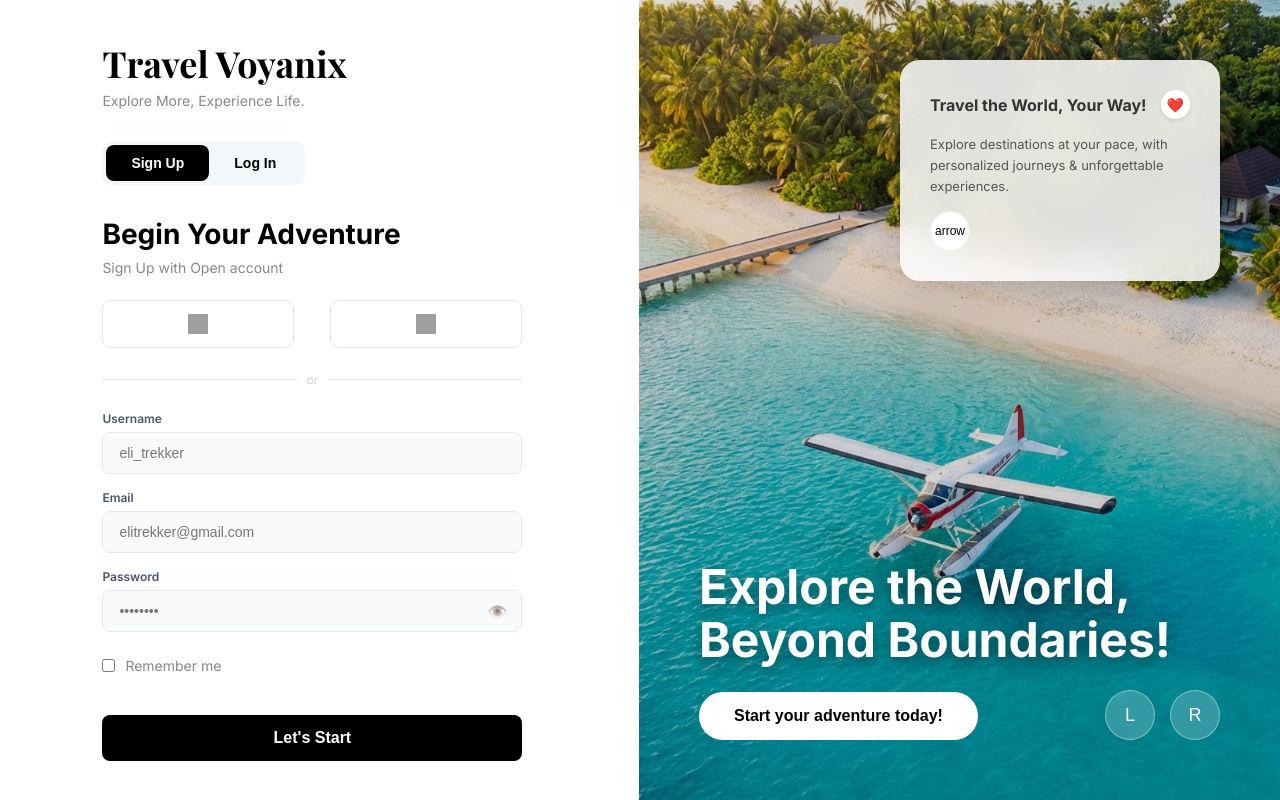
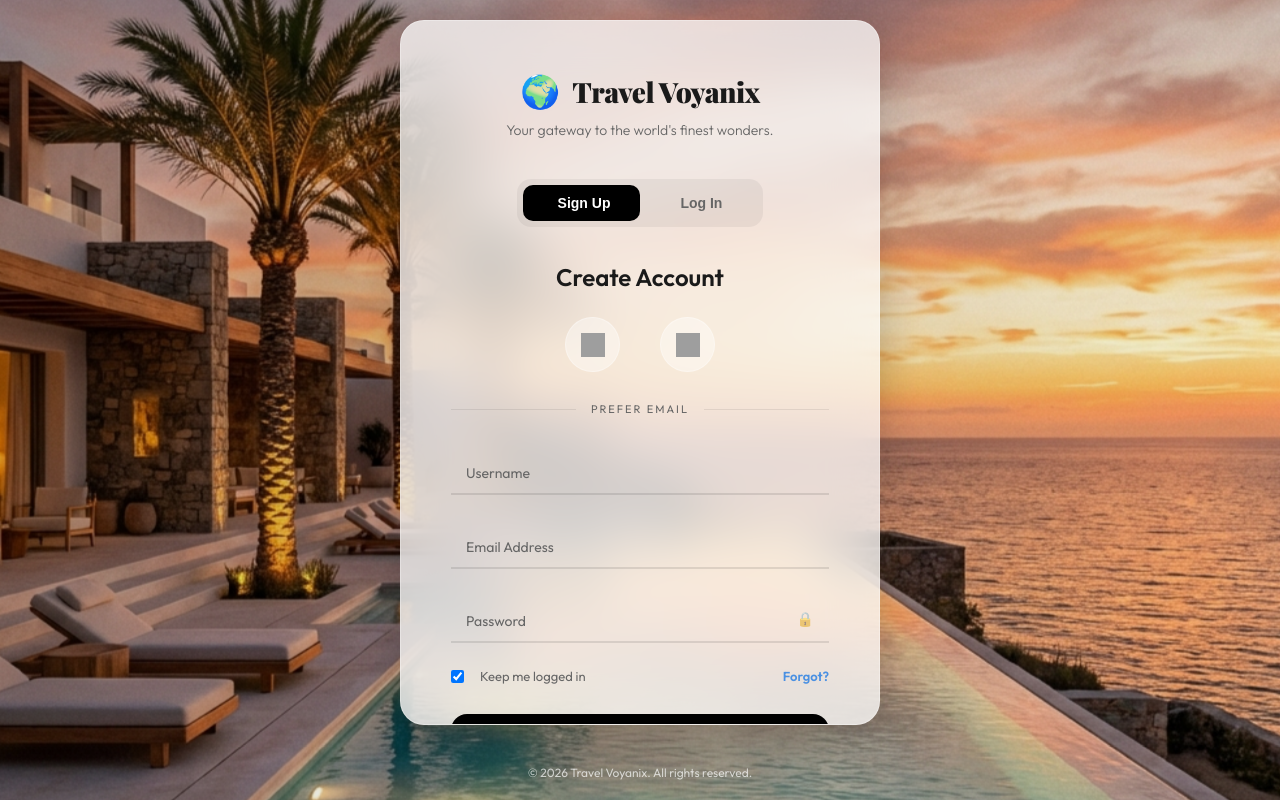
Before and after one commit to arvijayadhith7/TRAVEL-PLANNER, a plain HTML site: page login.html in a window 1280 px wide. Drawn offline with nearby package versions, Linux system fonts and the light colour scheme; grey boxes are pictures that could not be loaded.

Commit message:
Complete redesign: Stunning premium glassmorphism layout

```diff
--- a/login.css
+++ b/login.css
@@ -1,12 +1,14 @@
 :root {
-    --primary-color: #000000;
-    --secondary-color: #ffffff;
-    --accent-color: #00bcd4;
-    --text-color: #333333;
-    --muted-color: #888888;
-    --input-bg: #f5faff;
-    --border-radius: 20px;
-    --card-radius: 15px;
+    --primary: #ffffff;
+    --accent: #d4af37;
+    /* Gold for premium feel */
+    --text-main: #1a1a1a;
+    --text-muted: #666666;
+    --glass-bg: rgba(255, 255, 255, 0.75);
+    --glass-border: rgba(255, 255, 255, 0.3);
+    --input-bg: rgba(255, 255, 255, 0.5);
+    --shadow: 0 20px 40px rgba(0, 0, 0, 0.2);
+    --radius: 24px;
 }
 
 * {
@@ -16,325 +18,341 @@
 }
 
 body {
-    font-family: 'Inter', sans-serif;
-    background-color: #fff;
-    margin: 0;
-    padding: 0;
-    overflow-x: hidden;
+    font-family: 'Outfit', sans-serif;
+    color: var(--text-main);
+    overflow: hidden;
+    height: 100vh;
+    width: 100vw;
 }
 
-.login-container {
-    width: 100vw;
-    height: 100vh;
-    display: flex;
-    background: white;
+.background-container {
+    position: fixed;
+    top: 0;
+    left: 0;
+    width: 100%;
+    height: 100%;
+    background: url('assets/premium-bg.png') no-repeat center center;
+    background-size: cover;
+    z-index: -2;
+    transform: scale(1.05);
+    animation: slowZoom 20s infinite alternate;
 }
 
-/* Left Section */
-.login-left {
-    flex: 1;
-    padding: 5% 8%;
+@keyframes slowZoom {
+    from {
+        transform: scale(1);
+    }
+
+    to {
+        transform: scale(1.1);
+    }
+}
+
+.glass-overlay {
+    position: absolute;
+    top: 0;
+    left: 0;
+    width: 100%;
+    height: 100%;
+    background: linear-gradient(135deg, rgba(0, 0, 0, 0.2) 0%, rgba(0, 0, 0, 0) 100%);
+    z-index: -1;
+}
+
+.login-wrapper {
+    height: 100vh;
+    width: 100%;
     display: flex;
     flex-direction: column;
     justify-content: center;
-    overflow-y: auto;
+    align-items: center;
+    padding: 20px;
+    z-index: 1;
 }
 
-.brand {
-    margin-bottom: 2rem;
+.login-card {
+    width: 100%;
+    max-width: 480px;
+    padding: 50px;
+    border-radius: var(--radius);
+    text-align: center;
+    box-shadow: var(--shadow);
+    position: relative;
+    overflow: hidden;
 }
 
-.brand h1 {
-    font-family: 'Playfair Display', serif;
-    font-size: clamp(24px, 4vw, 36px);
-    margin: 0;
+.glassmorphism {
+    background: var(--glass-bg);
+    backdrop-filter: blur(25px);
+    -webkit-backdrop-filter: blur(25px);
+    border: 1px solid var(--glass-border);
 }
 
-.brand p {
-    color: var(--muted-color);
-    font-size: 14px;
-    margin: 5px 0 0 0;
+.brand-section {
+    margin-bottom: 40px;
 }
 
-.toggle-container {
+.logo-wrapper {
     display: flex;
-    background: #f4f7f9;
-    padding: 4px;
-    border-radius: 10px;
-    margin-bottom: 2rem;
-    width: fit-content;
+    justify-content: center;
+    align-items: center;
+    gap: 12px;
+    margin-bottom: 10px;
 }
 
-.toggle-btn {
-    padding: 10px 25px;
+.logo-icon {
+    font-size: 32px;
+}
+
+.premium-title {
+    font-family: 'Playfair Display', serif;
+    font-size: 28px;
+    font-weight: 900;
+    letter-spacing: -0.5px;
+}
+
+.premium-subtitle {
+    color: var(--text-muted);
+    font-size: 14px;
+    font-weight: 300;
+}
+
+.auth-toggle {
+    display: flex;
+    background: rgba(0, 0, 0, 0.05);
+    padding: 6px;
+    border-radius: 14px;
+    margin-bottom: 35px;
+    position: relative;
+    width: fit-content;
+    margin-left: auto;
+    margin-right: auto;
+}
+
+.nav-toggle {
+    padding: 10px 35px;
     border: none;
     background: transparent;
     cursor: pointer;
-    border-radius: 8px;
     font-weight: 600;
     font-size: 14px;
-    transition: all 0.2s ease;
+    color: var(--text-muted);
+    position: relative;
+    z-index: 2;
+    transition: color 0.3s;
 }
 
-.toggle-btn.active {
-    background: black;
+.nav-toggle.active {
     color: white;
 }
 
-.form-section {
-    width: 100%;
-    max-width: 420px;
+.toggle-slider {
+    position: absolute;
+    top: 6px;
+    left: 6px;
+    width: calc(50% - 6px);
+    height: calc(100% - 12px);
+    background: #000;
+    border-radius: 10px;
+    z-index: 1;
+    transition: transform 0.4s cubic-bezier(0.68, -0.55, 0.265, 1.55);
 }
 
-.form-section h2 {
-    font-size: clamp(22px, 3vw, 28px);
-    margin-bottom: 8px;
+.auth-content h2 {
+    font-size: 24px;
+    margin-bottom: 25px;
+    font-weight: 600;
 }
 
-.subtitle {
-    color: var(--muted-color);
-    font-size: 14px;
-    margin-bottom: 1.5rem;
+.social-auth {
+    display: flex;
+    justify-content: center;
+    gap: 20px;
+    margin-bottom: 30px;
 }
 
-.social-login {
-    display: flex;
-    gap: 12px;
-    margin-bottom: 1.5rem;
-}
-
-.social-btn {
-    flex: 1;
-    height: 48px;
-    border: 1px solid #e0e6ed;
-    background: white;
-    border-radius: 8px;
+.glass-btn {
+    width: 55px;
+    height: 55px;
+    border-radius: 50%;
+    border: 1px solid var(--glass-border);
+    background: rgba(255, 255, 255, 0.4);
     display: flex;
     justify-content: center;
     align-items: center;
     cursor: pointer;
+    transition: all 0.3s;
 }
 
-.social-btn img {
-    width: 20px;
-    height: 20px;
+.glass-btn:hover {
+    background: white;
+    transform: translateY(-5px);
+    box-shadow: 0 10px 20px rgba(0, 0, 0, 0.1);
 }
 
-/* Custom styles for Google GIS button container to match icons */
-.g_id_signin {
-    display: inline-block;
+.glass-btn img {
+    width: 24px;
+    height: 24px;
 }
 
-.divider {
-    display: flex;
-    align-items: center;
-    margin-bottom: 1.5rem;
-    color: #cbd5e0;
-    font-size: 12px;
-}
-
-.divider::before,
-.divider::after {
-    content: '';
-    flex: 1;
-    border-bottom: 1px solid #e2e8f0;
-}
-
-.divider span {
-    padding: 0 10px;
-}
-
-.input-group {
-    margin-bottom: 1rem;
-}
-
-.input-group label {
-    display: block;
-    font-size: 12px;
-    font-weight: 600;
-    margin-bottom: 6px;
-    color: #4a5568;
-}
-
-.input-group input {
-    width: 100%;
-    padding: 12px 16px;
-    border: 1px solid #e2e8f0;
-    background: #f8fafc;
-    border-radius: 8px;
-    outline: none;
-    font-size: 14px;
-}
-
-.password-wrapper {
-    position: relative;
+/* Google GIS Integration styles */
+.google-wrapper {
     display: flex;
     align-items: center;
 }
 
-.toggle-view {
+.divider-text {
+    display: flex;
+    align-items: center;
+    margin-bottom: 30px;
+    color: var(--text-muted);
+    font-size: 11px;
+    text-transform: uppercase;
+    letter-spacing: 2px;
+}
+
+.divider-text::before,
+.divider-text::after {
+    content: '';
+    flex: 1;
+    border-bottom: 1px solid rgba(0, 0, 0, 0.08);
+}
+
+.divider-text span {
+    padding: 0 15px;
+}
+
+.premium-form {
+    text-align: left;
+}
+
+.input-container {
+    position: relative;
+    margin-bottom: 25px;
+}
+
+.input-container input {
+    width: 100%;
+    padding: 18px 15px 10px;
+    border: none;
+    border-bottom: 2px solid rgba(0, 0, 0, 0.1);
+    background: transparent;
+    outline: none;
+    font-family: inherit;
+    font-size: 15px;
+    transition: border-color 0.3s;
+}
+
+.input-container label {
+    position: absolute;
+    top: 18px;
+    left: 15px;
+    font-size: 14px;
+    color: var(--text-muted);
+    transition: all 0.3s;
+    pointer-events: none;
+}
+
+.input-container input:focus+label,
+.input-container input:not(:placeholder-shown)+label {
+    top: 0;
+    font-size: 11px;
+    color: #000;
+    font-weight: 600;
+}
+
+.input-container input:focus {
+    border-bottom-color: #000;
+}
+
+.view-toggle {
     position: absolute;
     right: 15px;
+    bottom: 15px;
     cursor: pointer;
+    font-size: 14px;
     opacity: 0.5;
 }
 
-.form-options {
-    margin: 25px 0;
+.form-footer {
+    display: flex;
+    justify-content: space-between;
+    align-items: center;
+    margin-bottom: 30px;
 }
 
-.remember-me {
-    font-size: 14px;
-    color: var(--muted-color);
+.checkbox-container {
     display: flex;
     align-items: center;
-    gap: 10px;
+    gap: 8px;
+    font-size: 13px;
+    color: var(--text-muted);
     cursor: pointer;
 }
 
-.submit-btn {
+.forgot-link {
+    font-size: 13px;
+    color: #4a90e2;
+    text-decoration: none;
+    font-weight: 600;
+}
+
+.premium-submit {
     width: 100%;
-    padding: 14px;
+    padding: 18px;
     background: black;
     color: white;
     border: none;
-    border-radius: 8px;
-    font-size: 16px;
-    font-weight: 600;
-    cursor: pointer;
-    margin-top: 1rem;
-}
-
-/* Right Section */
-.login-right {
-    flex: 1.2;
-    background: linear-gradient(rgba(0, 0, 0, 0.1), rgba(0, 0, 0, 0.2)), url('assets/login-bg.png') no-repeat center center;
-    background-size: cover;
-    position: relative;
-    padding: 60px;
-    display: flex;
-    flex-direction: column;
-    justify-content: space-between;
-}
-
-.overlay-card {
-    background: rgba(255, 255, 255, 0.85);
-    backdrop-filter: blur(15px);
-    padding: 30px;
-    border-radius: 20px;
-    width: 320px;
-    box-shadow: 0 15px 35px rgba(0, 0, 0, 0.1);
-}
-
-.bottom-card {
-    /* Optional second card if needed */
-}
-
-.top-card {
-    align-self: flex-end;
-}
-
-.card-header {
-    display: flex;
-    justify-content: space-between;
-    align-items: center;
-    margin-bottom: 15px;
-}
-
-.card-header h3 {
+    border-radius: 16px;
     font-size: 16px;
     font-weight: 700;
-    color: #333;
-}
-
-.heart-icon {
-    font-size: 14px;
-    background: #fff;
-    padding: 6px;
-    border-radius: 50%;
-    color: red;
-    box-shadow: 0 2px 5px rgba(0, 0, 0, 0.1);
-}
-
-.overlay-card p {
-    font-size: 13px;
-    color: #555;
-    line-height: 1.6;
-    margin-bottom: 15px;
-}
-
-.circle-btn {
-    width: 40px;
-    height: 40px;
-    border-radius: 50%;
-    border: 1px solid #eee;
-    background: white;
-    font-size: 12px;
+    cursor: pointer;
     display: flex;
     justify-content: center;
     align-items: center;
-    cursor: pointer;
-}
-
-.bottom-content {
-    color: white;
-    max-width: 500px;
-}
-
-.bottom-content h2 {
-    font-size: 48px;
-    line-height: 1.1;
-    margin-bottom: 25px;
-    text-shadow: 0 4px 15px rgba(0, 0, 0, 0.5);
-    font-weight: 700;
-}
-
-.start-adventure-btn {
-    padding: 15px 35px;
-    background: white;
-    color: black;
-    border: none;
-    border-radius: 30px;
-    font-weight: 700;
-    font-size: 16px;
-    cursor: pointer;
+    gap: 10px;
     transition: all 0.3s;
 }
 
-.start-adventure-btn:hover {
-    background: #f0f0f0;
-    transform: scale(1.05);
+.premium-submit:hover {
+    transform: translateY(-3px);
+    box-shadow: 0 10px 25px rgba(0, 0, 0, 0.3);
 }
 
-.nav-controls {
-    position: absolute;
-    bottom: 60px;
-    right: 60px;
-    display: flex;
-    gap: 15px;
+.btn-icon {
+    font-size: 18px;
+    transition: transform 0.3s;
 }
 
-.nav-btn {
-    width: 50px;
-    height: 50px;
-    border-radius: 50%;
-    background: rgba(255, 255, 255, 0.2);
-    border: 1px solid rgba(255, 255, 255, 0.4);
-    color: white;
-    cursor: pointer;
-    backdrop-filter: blur(10px);
-    display: flex;
-    justify-content: center;
-    align-items: center;
-    font-size: 18px;
+.premium-submit:hover .btn-icon {
+    transform: translateX(5px);
 }
 
-@media (max-width: 900px) {
-    .login-right {
+.page-footer {
+    margin-top: 40px;
+    color: rgba(255, 255, 255, 0.7);
+    font-size: 12px;
+}
+
+/* Mobile Adjustments */
+@media (max-width: 500px) {
+    .login-card {
+        padding: 40px 25px;
+        border-radius: 0;
+        height: 100vh;
+        max-width: 100%;
+    }
+
+    .background-container {
         display: none;
     }
 
-    .login-left {
-        padding: 40px 20px;
+    body {
+        background: #fff;
+    }
+
+    .page-footer {
+        color: var(--text-muted);
+        margin-top: -30px;
+        margin-bottom: 20px;
     }
 }
--- a/login.html
+++ b/login.html
@@ -4,106 +4,103 @@
 <head>
     <meta charset="UTF-8">
     <meta name="viewport" content="width=device-width, initial-scale=1.0">
-    <title>Login - Travel Voyanix</title>
+    <title>Travel Voyanix - Premium Experience</title>
     <link rel="stylesheet" href="login.css">
     <link rel="preconnect" href="https://fonts.googleapis.com">
     <link rel="preconnect" href="https://fonts.gstatic.com" crossorigin>
     <link
-        href="https://fonts.googleapis.com/css2?family=Inter:wght@300;400;500;600;700&family=Playfair+Display:wght@700&display=swap"
+        href="https://fonts.googleapis.com/css2?family=Outfit:wght@300;400;600;800&family=Playfair+Display:wght@700;900&display=swap"
         rel="stylesheet">
     <script src="https://accounts.google.com/gsi/client" async defer></script>
 </head>
 
 <body>
-    <div class="login-container">
-        <!-- Left Side: Form -->
-        <div class="login-left">
-            <div class="brand">
-                <h1>Travel Voyanix</h1>
-                <p>Explore More, Experience Life.</p>
+    <div class="background-container">
+        <div class="glass-overlay"></div>
     </div>
 
-            <div class="toggle-container">
-                <button class="toggle-btn active" id="signUpBtn">Sign Up</button>
-                <button class="toggle-btn" id="logInBtn">Log In</button>
+    <main class="login-wrapper">
+        <div class="login-card glassmorphism">
+            <header class="brand-section">
+                <div class="logo-wrapper">
+                    <span class="logo-icon">🌍</span>
+                    <h1 class="premium-title">Travel Voyanix</h1>
                 </div>
+                <p class="premium-subtitle">Your gateway to the world's finest wonders.</p>
+            </header>
 
-            <div class="form-section">
-                <h2>Begin Your Adventure</h2>
-                <p class="subtitle">Sign Up with Open account</p>
+            <nav class="auth-toggle">
+                <button class="nav-toggle active" id="signUpBtn">Sign Up</button>
+                <button class="nav-toggle" id="logInBtn">Log In</button>
+                <div class="toggle-slider"></div>
+            </nav>
 
-                <div class="social-login">
-                    <button class="social-btn"><img src="https://cdn-icons-png.flaticon.com/512/0/747.png"
-                            alt="Apple"></button>
-                    <!-- Google Button placeholder -->
+            <section class="auth-content">
+                <h2 id="formTitle">Create Account</h2>
+
+                <div class="social-auth">
+                    <button class="glass-btn" title="Sign up with Apple">
+                        <img src="https://cdn-icons-png.flaticon.com/512/0/747.png" alt="Apple">
+                    </button>
+
+                    <div class="google-wrapper">
                         <div id="g_id_onload"
                             data-client_id="29992587510-rbgu8man8dujd2i3f0rr94o57vcn6qck.apps.googleusercontent.com"
                             data-context="signin" data-ux_mode="popup" data-callback="handleCredentialResponse"
                             data-auto_prompt="false">
                         </div>
-                    <div class="g_id_signin" data-type="icon" data-shape="square" data-theme="outline"
-                        data-text="signin_with" data-size="large">
-                    </div>
-                    <button class="social-btn"><img src="https://cdn-icons-png.flaticon.com/512/733/733579.png"
-                            alt="X"></button>
-                </div>
-
-                <div class="divider">
-                    <span>or</span>
-                </div>
-
-                <form id="authForm">
-                    <div class="input-group">
-                        <label for="username">Username</label>
-                        <input type="text" id="username" placeholder="eli_trekker" required>
-                    </div>
-                    <div class="input-group">
-                        <label for="email">Email</label>
-                        <input type="email" id="email" placeholder="elitrekker@gmail.com" required>
-                    </div>
-                    <div class="input-group">
-                        <label for="password">Password</label>
-                        <div class="password-wrapper">
-                            <input type="password" id="password" placeholder="••••••••" required>
-                            <span class="toggle-view">👁️</span>
+                        <div class="g_id_signin" data-type="icon" data-shape="circle" data-theme="outline"
+                            data-size="large">
                         </div>
                     </div>
 
-                    <div class="form-options">
-                        <label class="remember-me">
-                            <input type="checkbox"> Remember me
-                        </label>
+                    <button class="glass-btn" title="Sign up with X">
+                        <img src="https://cdn-icons-png.flaticon.com/512/733/733579.png" alt="X">
+                    </button>
                 </div>
 
-                    <button type="submit" class="submit-btn">Let's Start</button>
-                </form>
-            </div>
+                <div class="divider-text">
+                    <span>prefer email</span>
                 </div>
 
-        <!-- Right Side: Image/Info -->
-        <div class="login-right">
-            <div class="overlay-card top-card">
-                <div class="card-header">
-                    <h3>Travel the World, Your Way!</h3>
-                    <span class="heart-icon">❤️</span>
-                </div>
-                <p>Explore destinations at your pace, with personalized journeys & unforgettable experiences.</p>
-                <div class="card-footer">
-                    <button class="circle-btn">arrow</button>
-                </div>
+                <form id="authForm" class="premium-form">
+                    <div class="input-container" id="userGroup">
+                        <input type="text" id="username" placeholder=" " required>
+                        <label for="username">Username</label>
                     </div>
 
-            <div class="bottom-content">
-                <h2>Explore the World, Beyond Boundaries!</h2>
-                <button class="start-adventure-btn">Start your adventure today!</button>
+                    <div class="input-container">
+                        <input type="email" id="email" placeholder=" " required>
+                        <label for="email">Email Address</label>
                     </div>
 
-            <div class="nav-controls">
-                <button class="nav-btn">L</button>
-                <button class="nav-btn">R</button>
+                    <div class="input-container">
+                        <input type="password" id="password" placeholder=" " required>
+                        <label for="password">Password</label>
+                        <span class="view-toggle">🔒</span>
                     </div>
+
+                    <div class="form-footer">
+                        <label class="checkbox-container">
+                            <input type="checkbox" checked>
+                            <span class="checkmark"></span>
+                            Keep me logged in
+                        </label>
+                        <a href="#" class="forgot-link">Forgot?</a>
                     </div>
+
+                    <button type="submit" class="premium-submit" id="submitBtn">
+                        <span class="btn-text">Let's Explore</span>
+                        <span class="btn-icon">→</span>
+                    </button>
+                </form>
+            </section>
         </div>
+
+        <footer class="page-footer">
+            <p>&copy; 2026 Travel Voyanix. All rights reserved.</p>
+        </footer>
+    </main>
 
     <script src="login.js"></script>
 </body>
--- a/login.js
+++ b/login.js
@@ -1,18 +1,7 @@
 function handleCredentialResponse(response) {
     console.log("Encoded JWT ID token: " + response.credential);
-    // You can send the token to your server for verification
     const responsePayload = parseJwt(response.credential);
-
-    console.log("ID: " + responsePayload.sub);
-    console.log('Full Name: ' + responsePayload.name);
-    console.log('Given Name: ' + responsePayload.given_name);
-    console.log('Family Name: ' + responsePayload.family_name);
-    console.log("Image URL: " + responsePayload.picture);
-    console.log("Email: " + responsePayload.email);
-
-    alert(`Welcome ${responsePayload.name}! Successful login via Google.`);
-    // Redirect to home or dashboard
-    // window.location.href = "index.html";
+    alert(`Welcome back, ${responsePayload.name}! Accessing premium travel services...`);
 }
 
 function parseJwt(token) {
@@ -21,54 +10,50 @@ function parseJwt(token) {
     var jsonPayload = decodeURIComponent(atob(base64).split('').map(function (c) {
         return '%' + ('00' + c.charCodeAt(0).toString(16)).slice(-2);
     }).join(''));
-
     return JSON.parse(jsonPayload);
 };
 
-// UI Interactions
 document.addEventListener('DOMContentLoaded', () => {
-    console.log("Login page loaded and script initialized.");
-
-    if (window.location.protocol === 'file:') {
-        alert("Warning: Google Authentication (GIS) will NOT work when opening the file directly (file://). Please use a local web server (e.g., npx serve).");
-        console.warn("Google Google Identity Services (GIS) requires an http or https protocol.");
-    }
-
     const signUpBtn = document.getElementById('signUpBtn');
     const logInBtn = document.getElementById('logInBtn');
+    const toggleSlider = document.querySelector('.toggle-slider');
+    const formTitle = document.getElementById('formTitle');
+    const submitBtnText = document.querySelector('.btn-text');
+    const usernameGroup = document.getElementById('userGroup');
     const authForm = document.getElementById('authForm');
-    const submitBtn = document.querySelector('.submit-btn');
-    const formTitle = document.querySelector('.form-section h2');
 
+    // Toggle Logic
     signUpBtn.addEventListener('click', () => {
         signUpBtn.classList.add('active');
         logInBtn.classList.remove('active');
-        formTitle.textContent = "Begin Your Adventure";
-        submitBtn.textContent = "Let's Start";
-        // Show/hide fields if necessary for signup vs login
+        toggleSlider.style.transform = 'translateX(0)';
+        formTitle.textContent = "Create Account";
+        submitBtnText.textContent = "Let's Explore";
+        usernameGroup.style.display = 'block';
     });
 
     logInBtn.addEventListener('click', () => {
         logInBtn.classList.add('active');
         signUpBtn.classList.remove('active');
+        toggleSlider.style.transform = 'translateX(calc(100% + 6px))';
         formTitle.textContent = "Welcome Back";
-        submitBtn.textContent = "Log In";
-        // For login, maybe hide the username field or similar
+        submitBtnText.textContent = "Enter Kingdom";
+        usernameGroup.style.display = 'none';
     });
 
+    // Password View Toggle
+    const viewToggle = document.querySelector('.view-toggle');
+    const passwordInput = document.getElementById('password');
+
+    viewToggle.addEventListener('click', () => {
+        const type = passwordInput.getAttribute('type') === 'password' ? 'text' : 'password';
+        passwordInput.setAttribute('type', type);
+        viewToggle.textContent = type === 'password' ? '🔒' : '🔓';
+    });
+
+    // Form Submit
     authForm.addEventListener('submit', (e) => {
         e.preventDefault();
-        const email = document.getElementById('email').value;
-        alert(`Traditional authentication for ${email} is not implemented in this demo. Please use Google Sign-In.`);
-    });
-
-    // Password view toggle
-    const toggleView = document.querySelector('.toggle-view');
-    const passwordInput = document.getElementById('password');
-
-    toggleView.addEventListener('click', () => {
-        const type = passwordInput.getAttribute('type') === 'password' ? 'text' : 'password';
-        passwordInput.setAttribute('type', type);
-        toggleView.textContent = type === 'password' ? '👁️' : '🔒';
+        alert("Server connection pending. Please use high-speed Google Auth for now.");
     });
 });
```
Also changed, not shown: assets/premium-bg.png (added). Lines whose indentation alone changed are shown as unchanged.
